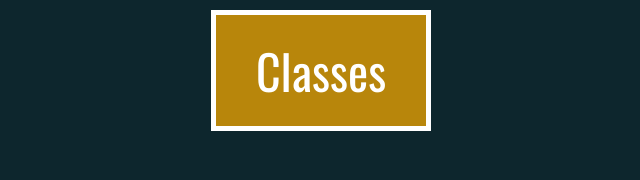
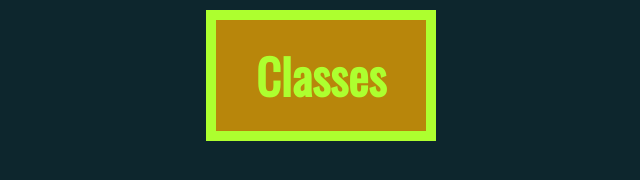
Before and after one commit to paulodegodoi/JavaScript, a website: page dom/acessandoClasses.html in a window 1280 px wide. Shown: the whole page, without its empty margins (319-959 px from the left). Drawn offline with Linux system fonts and the light colour scheme.

Commit message:
acessando atributos e classes

```diff
--- a/dom/acessandoClasses.html
+++ b/dom/acessandoClasses.html
@@ -12,7 +12,25 @@
         Classes
     </div>
     <script>
-        // ...
+        const div = document.querySelector('div')
+        const classes = div.classList
+        classes.add('destaque')
+        classes.remove('destaque')
+        classes.toggle('destaque')
+        console.log(classes.contains('destaque'))
+        console.log(classes.length)
+        classes.toggle('destaque')
+        console.log(classes.length)
+
+        classes.add('destaque')
+        classes.add('destaque2')
+        console.log(classes.length)
+
+        for(let c of classes) {
+            console.log(c)
+        }
+
+        classes.forEach(c => console.log(c))
     </script>
 </body>
 
```
Also changed, not shown: dom/acessandoAtributos1.html (+22 -2 lines), dom/acessandoAtributos2.html (+18 -1 lines), dom/acessandoAtributos3.html (+10 -1 lines), dom/selecionandoElementos4.html (line endings or trailing spaces).
